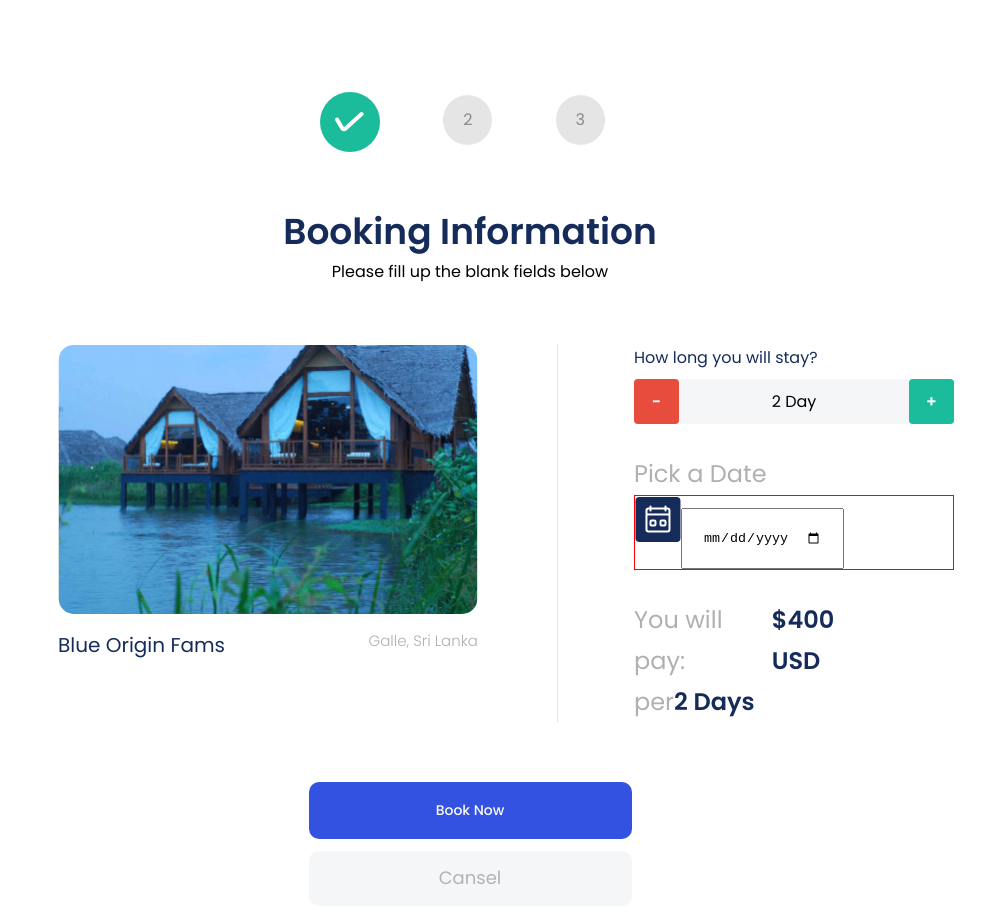
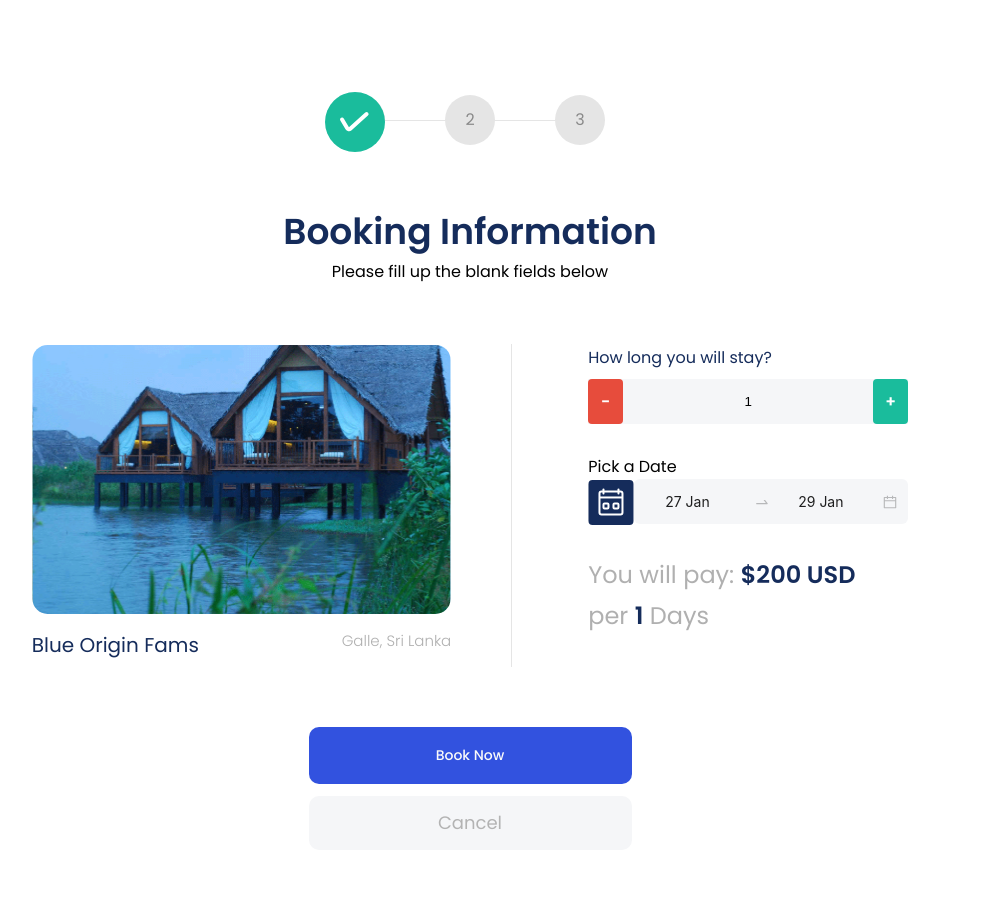
Before and after one commit to nursahtuncel/Lankastay, a React (Vite) app: page / in a window 1280 px wide. Shown: the part 500-1424 px from the top of the page, without its empty margins (170-1155 px from the left). After the commit the page ends 1400 px from the top, so only its background shows below. Built offline with nearby package versions, Linux system fonts and the light colour scheme.

Commit message:
[JA-28] - toplam fiyatı hesaplayan fonksiyon ve Step 2 form eklendi

```diff
--- a/src/components/BookingCriteria/Step1/index.jsx
+++ b/src/components/BookingCriteria/Step1/index.jsx
@@ -2,7 +2,30 @@ import "./style.scss";
 import img5 from "../../../assets/images/blue.svg";
 import calenderIcon from "../../../assets/images/icons/calenderIcon.svg";
 import { Button } from "../../Button";
-const FirstStep = ({ nextStep }) => {
+import React, { useState } from "react";
+import { DatePicker } from "antd";
+import dayjs from "dayjs";
+
+const FirstStep = ({ nextStep, prevStep }) => {
+  const [days, setDays] = useState(1);
+  const [totalCost, setTotalCost] = useState(200);
+  const [dates, setDates] = useState([dayjs(), dayjs().add(2, "day")]);
+
+  const costPerDay = 200;
+  const handleDaysChange = (value) => {
+    if (value < 1) return;
+    setDays(value);
+    setTotalCost(value * costPerDay);
+    setDates([dates[0], dates[0].add(value, "day")]);
+  };
+
+  const handleDateChange = (dates) => {
+    setDates(dates);
+    const newDays = dates[1].diff(dates[0], "day");
+    setDays(newDays);
+    setTotalCost(newDays * costPerDay);
+  };
+
   return (
     <div className="page1">
       <div className="page-header">
@@ -24,10 +47,29 @@ const FirstStep = ({ nextStep }) => {
           <div className="days-count-container">
             <div className="question">How long you will stay?</div>
             <div className="selectTotalDay">
-              <button className="eksi-btn">-</button>
-              <div>2 Day</div>
-
-              <button className="arti-btn">+</button>
+              <button
+                onClick={() => handleDaysChange(days - 1)}
+                disabled={days <= 1}
+                className="eksi-btn">
+                -
+              </button>
+              <input
+                min={1}
+                value={days}
+                onChange={(e) => handleDaysChange(Number(e.target.value))}
+                style={{
+                  width: "100%",
+                  textAlign: "center",
+                  border: "none",
+                  height: "100%",
+                  backgroundColor: "#F5F6F8",
+                }}
+              />
+              <button
+                onClick={() => handleDaysChange(days + 1)}
+                className="arti-btn">
+                +
+              </button>
             </div>
           </div>
           <div className="calender-container">
@@ -35,27 +77,42 @@ const FirstStep = ({ nextStep }) => {
             <div>
               <div className="selectDate">
                 <img src={calenderIcon} alt="Calender" />
-                <input type="date" />
+                <DatePicker.RangePicker
+                  picker="date"
+                  value={dates}
+                  onChange={handleDateChange}
+                  format="DD MMM"
+                  style={{
+                    width: "100%",
+                    textAlign: "center",
+                    border: "none",
+                    height: "100%",
+                    backgroundColor: "#F5F6F8",
+                    height: "45px",
+                  }}
+                />
               </div>
             </div>
+
+            <h3 className="price">
+              You will pay: <span>${totalCost} USD</span> <br />
+              per <span>{days}</span> Days
+            </h3>
           </div>
-
-          <p className="price">
-            You will pay:<span>$400 USD</span>
-          </p>
-          <p className="price">
-            per <span>2 Days</span>
-          </p>
         </div>
       </div>
       <div className="buttonContainer">
-        <Button onClick={nextStep} padding="18px 40px" type="secondary">
+        <Button
+          onClick={() => nextStep(totalCost, days)}
+          padding="18px 40px"
+          type="secondary">
           Book Now
         </Button>
-        <Button padding="12px 40px">Cansel</Button>
+        <Button onClick={prevStep} padding="12px 40px">
+          Cancel
+        </Button>
       </div>
     </div>
   );
 };
-
 export default FirstStep;
--- a/src/components/BookingCriteria/Step1/style.scss
+++ b/src/components/BookingCriteria/Step1/style.scss
@@ -17,7 +17,7 @@
 
     .title {
       font-family: $primary-font;
-      font-size: 36px;
+      font-size: clamp(24px, 6vw, 36px);
       font-weight: 600;
       line-height: 54px;
       text-align: center;
@@ -29,29 +29,56 @@
     }
   }
   .container {
-    max-width: 898px;
+    width: 100%;
     display: flex;
     flex-direction: row;
+    @media screen and (max-width: 900px) {
+      flex-direction: column;
+    }
     .left {
-      width: 500px;
+      max-width: 500px;
+      width: 100%;
+      padding-right: 60px;
       border-right: 1px solid #e5e5e5;
       display: flex;
       flex-direction: column;
       justify-content: flex-start;
+      @media screen and (max-width: 900px) {
+        margin-bottom: 30px;
+        max-width: 500px;
+        border: none;
+        padding: 0;
+      }
       .image-div {
-        max-width: 420px;
+        max-width: 100%;
         height: 270px;
+        @media screen and (max-width: 900px) {
+          margin: auto;
+        }
         img {
           width: 100%;
           height: 100%;
+          @media screen and (max-width: 400px) {
+            width: 300px;
+          }
         }
       }
       .description {
-        max-width: 420px;
+        width: 100%;
         display: flex;
         flex-direction: row;
         justify-content: space-between;
         padding-top: 16px;
+        @media screen and (max-width: 900px) {
+          justify-content: space-between;
+          max-width: 100%;
+        }
+        @media screen and (max-width: 400px) {
+          flex-direction: column;
+          align-items: center;
+          gap: 15px;
+          padding-top: 0px;
+        }
         .image-desc-left {
           font-family: $primary-font;
           color: #152c5b;
@@ -65,22 +92,26 @@
           font-size: 15px;
           font-weight: 300;
           line-height: 22.5px;
-
           color: #b0b0b0;
         }
       }
     }
 
     .right-container {
-      width: 324px;
       padding-left: 76px;
       display: flex;
       flex-direction: column;
-
+      @media screen and (max-width: 900px) {
+        padding-left: 0;
+        margin: auto;
+      }
       .days-count-container {
         width: 320px;
         display: flex;
         flex-direction: column;
+        @media screen and (max-width: 900px) {
+          width: 300px;
+        }
         .question {
           font-family: $primary-font;
           font-size: 16px;
@@ -98,6 +129,9 @@
           align-items: center;
           margin-top: 8px;
           margin-bottom: 30px;
+          @media screen and (max-width: 900px) {
+            width: 100%;
+          }
 
           button {
             width: 45px;
@@ -123,9 +157,13 @@
         flex-direction: column;
 
         margin-bottom: 30px;
+        @media screen and (max-width: 900px) {
+          width: 300px;
+        }
 
         .selectDate {
-          border: 1px solid red;
+          display: flex;
+          flex-direction: row;
           input {
             padding: 20px;
           }
@@ -134,24 +172,14 @@
           padding-left: 30px;
         }
         .price {
+          margin-top: 30px;
+          width: 320px;
           font-family: $primary-font;
-          font-size: 24px;
-          font-weight: 300;
-          line-height: 40.8px;
-          text-align: left;
-          border: 1px solid red;
-        }
-      }
-
-      p {
-        display: flex;
-        font-family: $primary-font;
-        font-size: 24px;
+          font-size: clamp(18px, 6vw, 24px);
           font-weight: 400;
           line-height: 40.8px;
           text-align: left;
           color: #b0b0b0;
-
           span {
             font-family: $primary-font;
             font-size: 24px;
@@ -163,6 +191,7 @@
         }
       }
     }
+  }
   .buttonContainer {
     width: 323px;
     display: flex;
@@ -170,5 +199,9 @@
     gap: 12px;
     margin: auto;
     margin-top: 60px;
+    @media screen and (max-width: 900px) {
+      width: 300px;
+      margin-top: 10px;
     }
   }
+}
--- a/src/components/BookingCriteria/Step2/index.jsx
+++ b/src/components/BookingCriteria/Step2/index.jsx
@@ -1,6 +1,10 @@
 import "./style.scss";
 import { Button } from "../../Button";
-function SecondStep({ nextStep, prevStep }) {
+import { Form, Input, Select, DatePicker } from "antd";
+import { useState } from "react";
+function SecondStep({ nextStep, prevStep, totalCost, days }) {
+  const { Option } = Select;
+
   return (
     <div className="pymentContainer">
       <div className="title">
@@ -10,52 +14,42 @@ function SecondStep({ nextStep, prevStep }) {
       <div className="container">
         <div className="leftContainer">
           <p>Transfer LankaStay:</p>
-          <p>2 Days at Blue Origin Fams, Galle, Sri Lanka</p>
+          <p>{days} Days at Blue Origin Fams, Galle, Sri Lanka</p>
           <p>
-            Total: <span>$400 USD</span>
+            Total: <span>${totalCost} USD</span>
           </p>
           <p>
-            Initial Payment: <span> $200</span>
+            Initial Payment: <span>${totalCost / 2} USD</span>
           </p>
         </div>
+        <Form layout="vertical">
+          <Form.Item label="Bank" name="bank">
+            <Select className="form-item" placeholder="Select Bank">
+              <Option value="bank1">VakıfBank</Option>
+              <Option value="bank2"> Ziraat Bankası</Option>
+              <Option value="bank3">Akbank</Option>
+            </Select>
+          </Form.Item>
 
-        <div className="right-form-container">
-          <div className="form-group">
-            <label htmlFor="bank" className="form-label">
-              Bank
-            </label>
-            <select id="bank" name="bank" className="form-input">
-              <option>Select Bank</option>
-              <option>Select Bank</option>
-              <option>Select Bank</option>
-            </select>
-          </div>
-          <div className="form-group">
-            <label htmlFor="expDate" className="form-label">
-              Exp Date
-            </label>
-            <input
-              type="text"
-              id="expDate"
-              name="expDate"
+          <Form.Item label="Exp Date" name="expDate">
+            <DatePicker
+              className="form-item"
               placeholder="Validation date"
-              className="form-input"
+              picker="date"
             />
-          </div>
+          </Form.Item>
 
-          <div className="form-group">
-            <label htmlFor="cvv" className="form-label">
-              CVV
-            </label>
-            <input
-              type="text"
-              id="cvv"
-              name="cvv"
+          <Form.Item label="CVV" name="cvv">
+            <Input
+              maxLength={4}
+              onInput={(e) => {
+                e.target.value = e.target.value.replace(/[^0-9]/g, "");
+              }}
+              className="form-item"
               placeholder="Beside the card"
-              className="form-input"
             />
-          </div>
-        </div>
+          </Form.Item>
+        </Form>
       </div>
 
       <div className="buttonContainer">
@@ -63,7 +57,7 @@ function SecondStep({ nextStep, prevStep }) {
           Book Now
         </Button>
         <Button onClick={prevStep} padding="12px 40px">
-          Cansel
+          Cancel
         </Button>
       </div>
     </div>
--- a/src/components/BookingCriteria/Step3/style.scss
+++ b/src/components/BookingCriteria/Step3/style.scss
@@ -8,7 +8,6 @@
   h1 {
     font-family: $primary-font;
     font-size: clamp(20px, 7vw, 36px);
-
     font-weight: 600;
     line-height: 54px;
     text-align: center;
@@ -16,7 +15,6 @@
   }
   .paymentImageDiv {
     display: flex;
-
     max-width: 362px;
     height: 330px;
     margin: auto;
--- a/src/components/BookingCriteria/index.jsx
+++ b/src/components/BookingCriteria/index.jsx
@@ -8,9 +8,16 @@ import { Button } from "../Button";
 
 export default function BookingStepper() {
   const [currentStep, setCurrentStep] = useState(0);
+  const [totalCost, setTotalCost] = useState(0);
+  const [days, setDays] = useState(0);
 
   const steps = ["1", "2", "3"];
-  const nextStep = () => {
+
+  const nextStep = (newTotalCost, newDays) => {
+    if (newTotalCost !== undefined && newDays !== undefined) {
+      setTotalCost(newTotalCost);
+      setDays(newDays);
+    }
     if (currentStep < steps.length - 1) {
       setCurrentStep(currentStep + 1);
     }
@@ -28,6 +35,7 @@ export default function BookingStepper() {
         {steps.map((step, index) => (
           <div key={index}>
             <div className="step">
+              {" "}
               {index <= currentStep ? (
                 <img
                   style={{ position: "absolute", right: "0", top: "-4px" }}
@@ -35,31 +43,32 @@ export default function BookingStepper() {
                   alt="Users Icon"
                 />
               ) : null}
-              {index + 1}
-            </div>
+              {index + 1}{" "}
+            </div>{" "}
           </div>
         ))}
+        <div className="progressBar"></div>
       </div>
 
       <div className="stepsContent">
         {currentStep === 0 && (
           <div>
-            <FirstStep nextStep={nextStep} prevStep={prevStep}>
-              <Button></Button>
-            </FirstStep>
+            <FirstStep nextStep={nextStep} prevStep={prevStep} />
           </div>
         )}
+
         {currentStep === 1 && (
           <div>
-            <SecondStep nextStep={nextStep} prevStep={prevStep}>
-              <Button></Button>
-            </SecondStep>
+            <SecondStep
+              totalCost={totalCost}
+              days={days}
+              nextStep={nextStep}
+              prevStep={prevStep}
+            />
           </div>
         )}
         {currentStep === 2 && (
-          <TertiaryStep nextStep={nextStep} prevStep={prevStep}>
-            <Button></Button>
-          </TertiaryStep>
+          <TertiaryStep nextStep={nextStep} prevStep={prevStep} />
         )}
       </div>
     </div>
--- a/src/components/BookingCriteria/style.scss
+++ b/src/components/BookingCriteria/style.scss
@@ -8,24 +8,33 @@
   margin: 50px auto;
 
   .steps {
+    position: relative;
     width: 270px;
     display: flex;
     flex-direction: row;
     margin: auto;
     justify-content: space-between;
     .step {
+      width: 50px;
+      height: 50px;
       position: relative;
       padding: 10px 20px;
-      border-radius: 50%;
+      border-radius: 50px;
       color: #898989;
-
       background-color: #e5e5e5;
-
-      line-height: 30px;
       text-align: center;
+      display: flex;
       align-items: center;
       justify-content: center;
-      margin: auto;
+    }
+    .progressBar {
+      width: 100%;
+      position: absolute;
+      top: 25px;
+      z-index: -10;
+      left: 0;
+      height: 1px;
+      background-color: #e5e5e5;
     }
   }
   .stepsContent {
--- a/src/styles/_colors.scss
+++ b/src/styles/_colors.scss
@@ -9,8 +9,7 @@ $white-color: #ffffff;
 $second-white-color: #fffcfc;
 $white-smoke-color: #f5f6f8;
 $black-color: #000000;
-
 $btn-primary-hover: #3960fd;
 $main-btn-color-hover: #003dfc98;
-
 $light-gray-color: #e5e5e5;
+$placeholder-color: #d3d6dc;
```
Also changed, not shown: src/components/BookingCriteria/Step2/style.scss (+25 -30 lines). Lines whose indentation alone changed are shown as unchanged.
